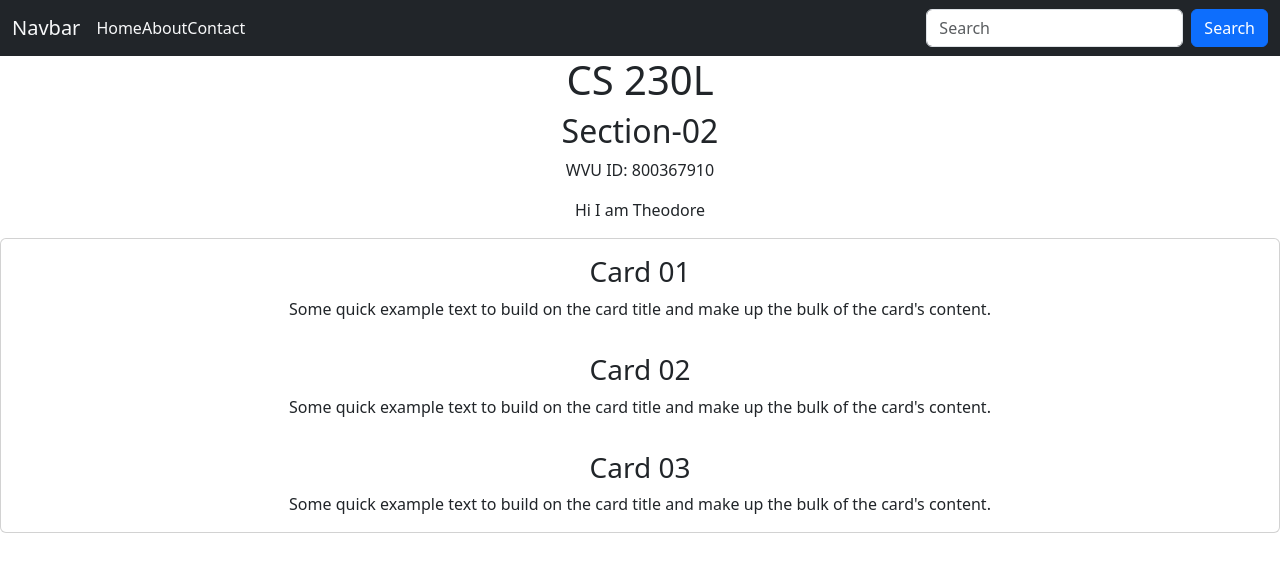
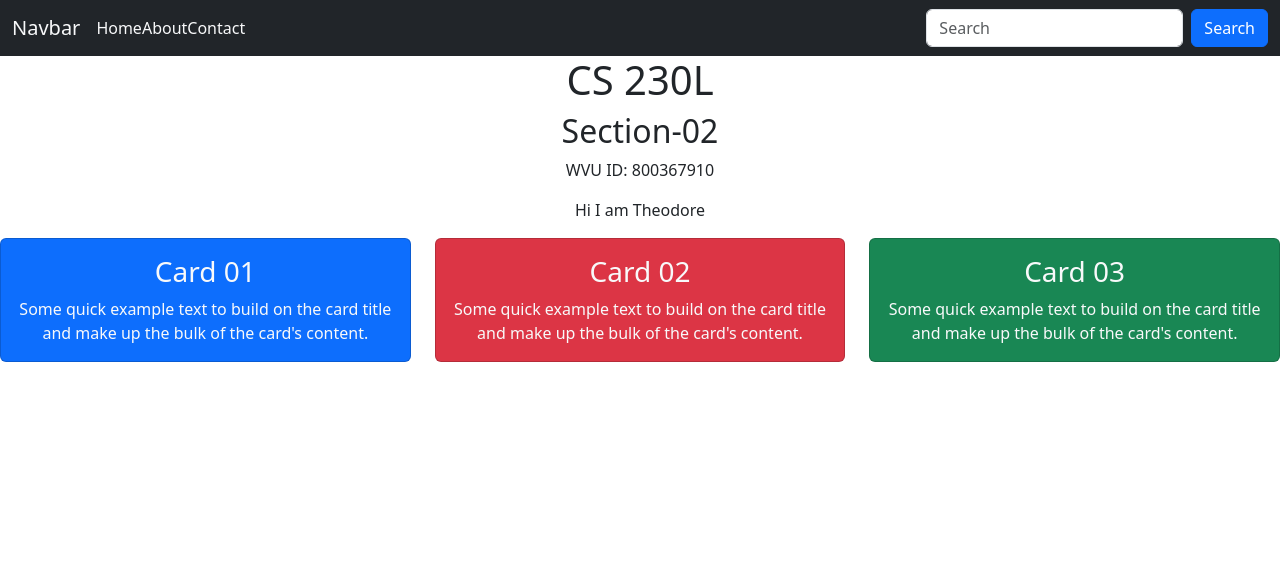
Before and after one commit to Tcarter21/newrepo, a React (Create React App) app: page / in a window 1280 px wide. Shown: the top 572 px of the page. Built offline with nearby package versions, Linux system fonts and the light colour scheme.

Commit message:
Update Card.js

```diff
--- a/src/Card.js
+++ b/src/Card.js
@@ -2,20 +2,35 @@
 import './App.css';
 function Card() {
     return (
-        <div className="card">
+        <div className="row">
+
+            <div className="col-sm-4">
+                <div className="card bg-primary text-light">
                     <div className="card-body">
                         <h3 className="card-title">Card 01</h3>
                         <p className="card-text">Some quick example text to build on the card title and make up the bulk of the card's content.</p>
                     </div>
+                </div>
+            </div>
+
+                <div className="col-sm-4">
+                    <div className="card bg-danger text-light">
                         <div className="card-body">
                             <h3 className="card-title">Card 02</h3>
                             <p className="card-text">Some quick example text to build on the card title and make up the bulk of the card's content.</p>
                         </div>
+                    </div>
+                </div>
+
+                <div className="col-sm-4">
+                    <div className="card bg-success text-light">
                         <div className="card-body">
                             <h3 className="card-title">Card 03</h3>
                             <p className="card-text">Some quick example text to build on the card title and make up the bulk of the card's content.</p>
                         </div>
                     </div>
+                </div>
+        </div>
     );
 }
 export default Card;
```
Lines whose indentation alone changed are shown as unchanged.
